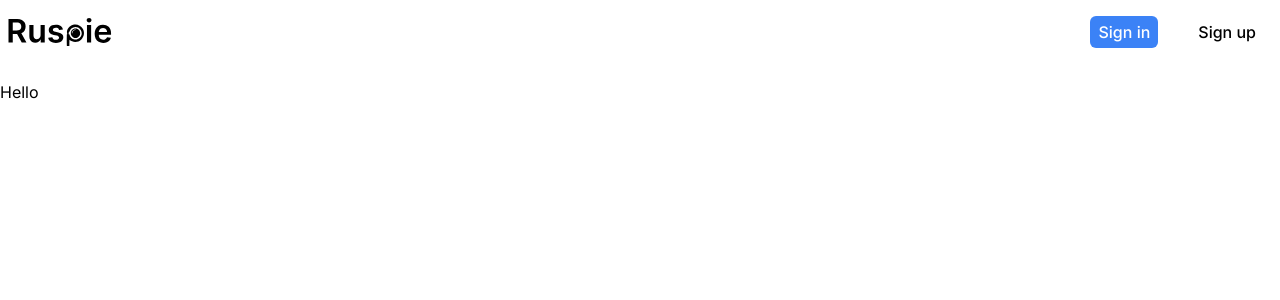
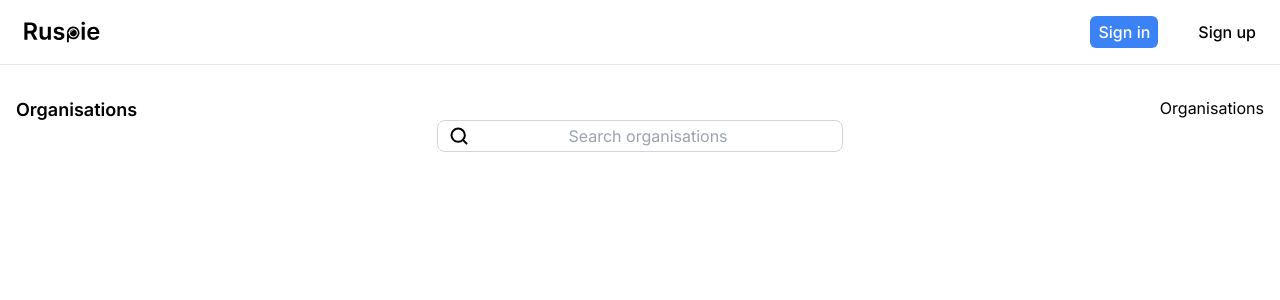
Before and after one commit to factly/ruspie, a Next.js app in the folder web/: page /home in a window 1280 px wide. Shown: the top 300 px of the page. Built offline with nearby package versions, Linux system fonts and the light colour scheme.

Commit message:
feat: search bar done

```diff
--- a/web/src/app/home/page.tsx
+++ b/web/src/app/home/page.tsx
@@ -1,5 +1,42 @@
+"use client";
+import { Organisation } from "@/components/ui/Organisation";
+import { SearchBar } from "@/components/ui/SearchBar";
+import { Organisation as Org } from "@/types/organisation";
+
+const organisations: Org[] = [
+  {
+    id: "hell",
+    title: "hell",
+    createdAt: "hell",
+    updatedAt: "hello",
+  },
+];
 const Page = () => {
-  return <div>Hello</div>;
+  return (
+    <div>
+      <div className="flex justify-evenly">
+        <div className="w-full m-4 font-semibold text-lg">Organisations</div>
+        <div className="w-full mt-10 flex flex-col relative gap-10">
+          <div className="w-full">
+            <SearchBar placeholder="Search organisations" callback={() => { }} />
+          </div>
+          <div className="mt-5 container flex flex-col gap-10">
+            {organisations.map((org, index) => (
+              <div key={index}>
+                <Organisation
+                  id={org.id}
+                  title={org.title}
+                  createdAt=""
+                  updatedAt=""
+                />
+              </div>
+            ))}
+          </div>
+        </div>
+        <div className="w-full m-4 text-right">Organisations</div>
+      </div>
+    </div>
+  );
 };
 
 export default Page;
--- a/web/src/components/ui/Logo.tsx
+++ b/web/src/components/ui/Logo.tsx
@@ -1,8 +1,9 @@
 export const Logo = () => {
   return (
     <svg
-      width="104"
-      height="30"
+      className="ml-4"
+      width="76"
+      height="22"
       viewBox="0 0 104 30"
       fill="none"
       xmlns="http://www.w3.org/2000/svg"
--- a/web/src/components/ui/Navbar.tsx
+++ b/web/src/components/ui/Navbar.tsx
@@ -5,7 +5,7 @@ import { Logo } from "./Logo";
 export const NavBar: FC = () => {
   return (
     <>
-      <nav className="bg-white border-gray-200">
+      <nav className="bg-white border-b border-gray-200">
         <div className="max-w-screen flex flex-wrap items-center justify-between">
           <div className="max-w-screen-xl flex flex-wrap items-center justify-between p-2">
             <Link href="/home">
--- /dev/null
+++ b/web/src/components/ui/Organisation.tsx
@@ -0,0 +1,8 @@
+import { Organisation as Org } from "@/types/organisation";
+import Link from "next/link";
+import { FC } from "react";
+import { Logo } from "./Logo";
+
+export const Organisation: FC<Org> = ({ id, title }) => {
+  return <></>;
+};
--- /dev/null
+++ b/web/src/components/ui/SearchBar.tsx
@@ -0,0 +1,44 @@
+import { FC } from "react";
+
+interface SearchBarProps {
+  placeholder: string;
+  callback: () => void;
+}
+export const SearchBar: FC<SearchBarProps> = ({ placeholder, callback }) => {
+  return (
+    <div className="relative">
+      <input
+        type="text"
+        className="focus:border-black w-full h-8 py-2 pl-10 placeholder:text-center placeholder:mr-2 placeholder:text-md pr-4 rounded-lg border border-gray-300 focus:outline-none"
+        placeholder={placeholder}
+      />
+      <button
+        onClick={() => callback()}
+        className="absolute inset-y-0 left-0 flex items-center pl-3"
+      >
+        <svg
+          width="20"
+          height="20"
+          viewBox="0 0 20 20"
+          fill="none"
+          xmlns="http://www.w3.org/2000/svg"
+        >
+          <path
+            d="M9.16667 15.8333C12.8486 15.8333 15.8333 12.8486 15.8333 9.16667C15.8333 5.48477 12.8486 2.5 9.16667 2.5C5.48477 2.5 2.5 5.48477 2.5 9.16667C2.5 12.8486 5.48477 15.8333 9.16667 15.8333Z"
+            stroke="black"
+            stroke-width="2"
+            stroke-linecap="round"
+            stroke-linejoin="round"
+          />
+          <path
+            d="M17.5 17.5L13.875 13.875"
+            stroke="black"
+            stroke-width="2"
+            stroke-linecap="round"
+            stroke-linejoin="round"
+          />
+        </svg>
+      </button>
+    </div>
+  );
+};
--- a/web/tailwind.config.js
+++ b/web/tailwind.config.js
@@ -1,18 +1,25 @@
 /** @type {import('tailwindcss').Config} */
 module.exports = {
   content: [
-    './src/pages/**/*.{js,ts,jsx,tsx,mdx}',
-    './src/components/**/*.{js,ts,jsx,tsx,mdx}',
-    './src/app/**/*.{js,ts,jsx,tsx,mdx}',
+    "./src/pages/**/*.{js,ts,jsx,tsx,mdx}",
+    "./src/components/**/*.{js,ts,jsx,tsx,mdx}",
+    "./src/app/**/*.{js,ts,jsx,tsx,mdx}",
   ],
   theme: {
+    container: {
+      center: true,
+      padding: "1.5rem",
+      screens: {
+        "2x1": "1360px",
+      },
+    },
     extend: {
       backgroundImage: {
-        'gradient-radial': 'radial-gradient(var(--tw-gradient-stops))',
-        'gradient-conic':
-          'conic-gradient(from 180deg at 50% 50%, var(--tw-gradient-stops))',
+        "gradient-radial": "radial-gradient(var(--tw-gradient-stops))",
+        "gradient-conic":
+          "conic-gradient(from 180deg at 50% 50%, var(--tw-gradient-stops))",
       },
     },
   },
   plugins: [],
-}
+};
```
Also changed, not shown: web/public/search.svg (added), 1 other file (tests, documents, lock files or other folders).
